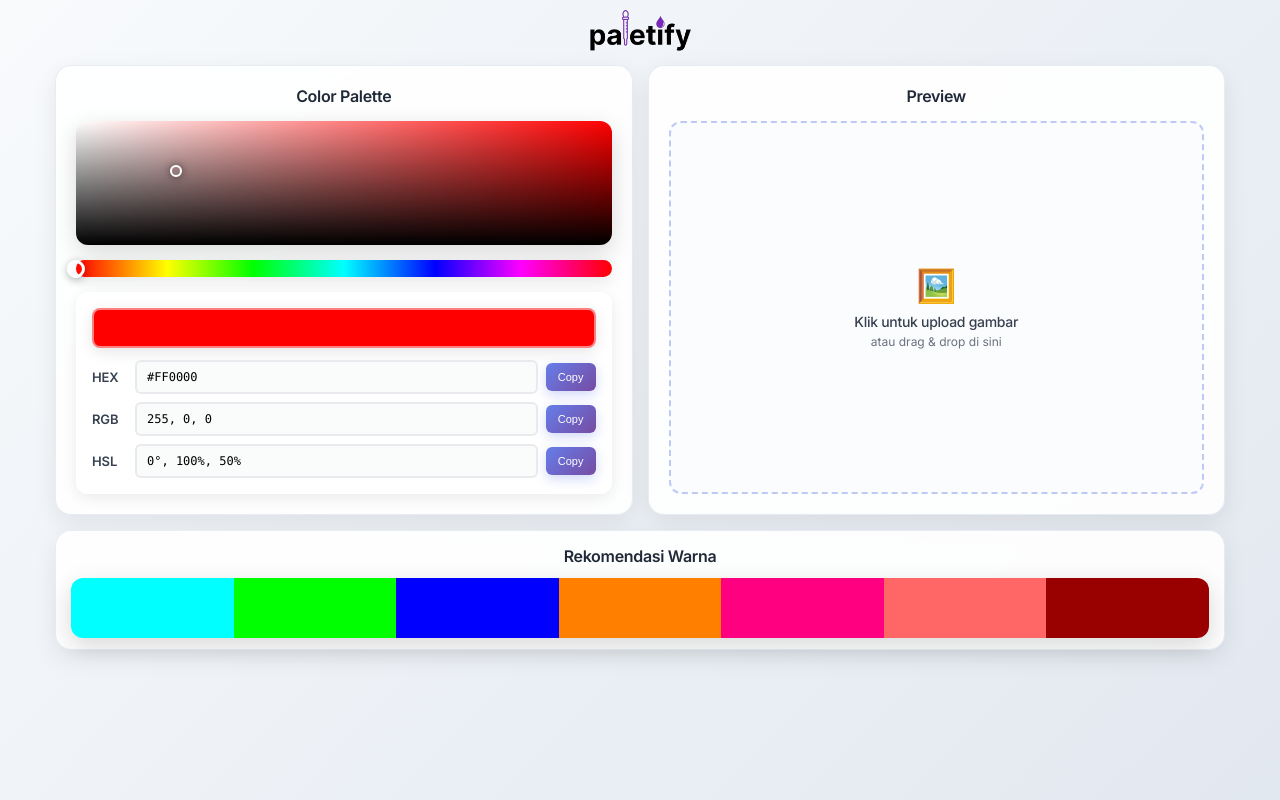
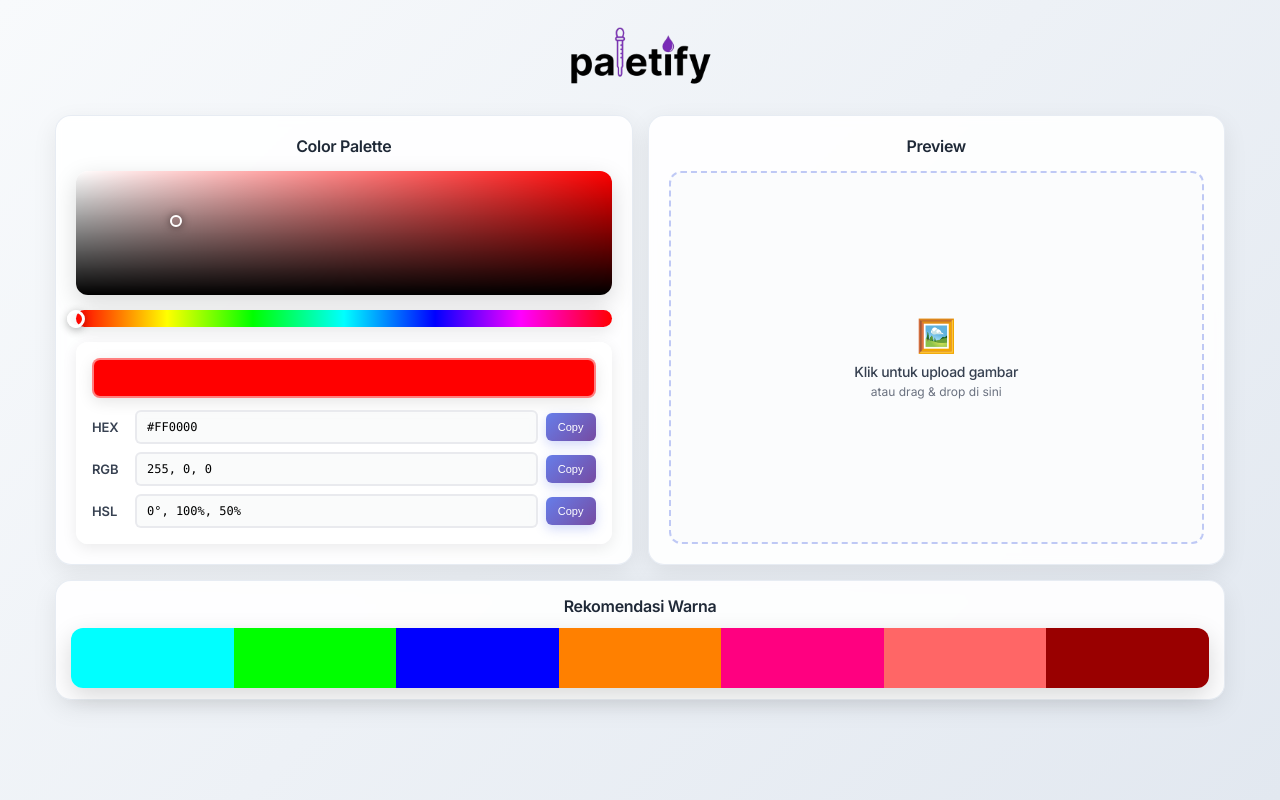
Before and after one commit to aliifakmal/colore-colorpicker, a plain HTML site: page index.html in a window 1280 px wide. Drawn offline with Linux system fonts and the light colour scheme.

Commit message:
ubah ukuran logo

```diff
--- a/styles.css
+++ b/styles.css
@@ -31,7 +31,7 @@ body {
 }
 
 .logo img {
-    height: 130px;
+    height: 180px;
     width: auto;
     display: block;
 }
```
Also changed, not shown: colore.png (added), index.html (renamed from paletify.html).
